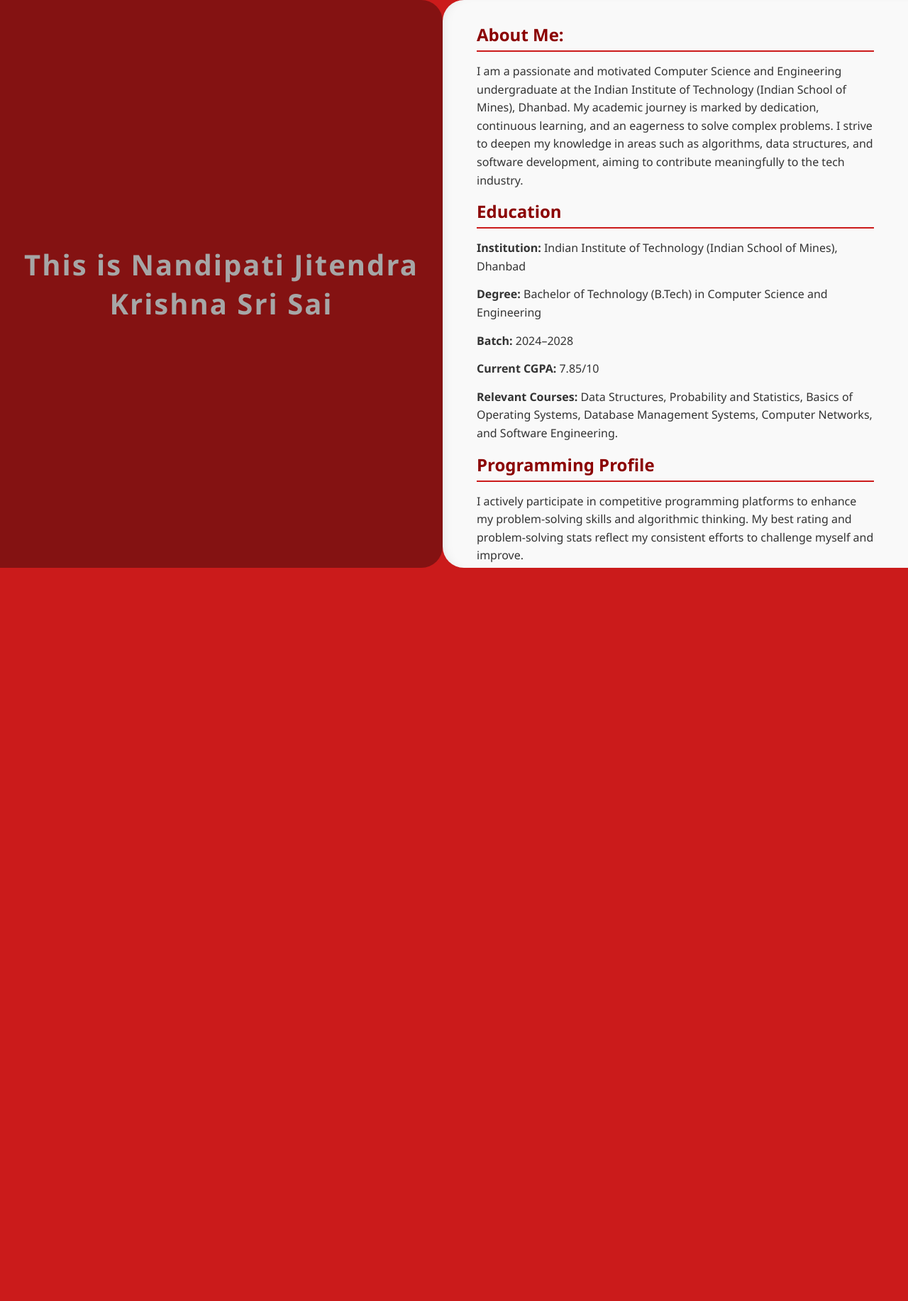
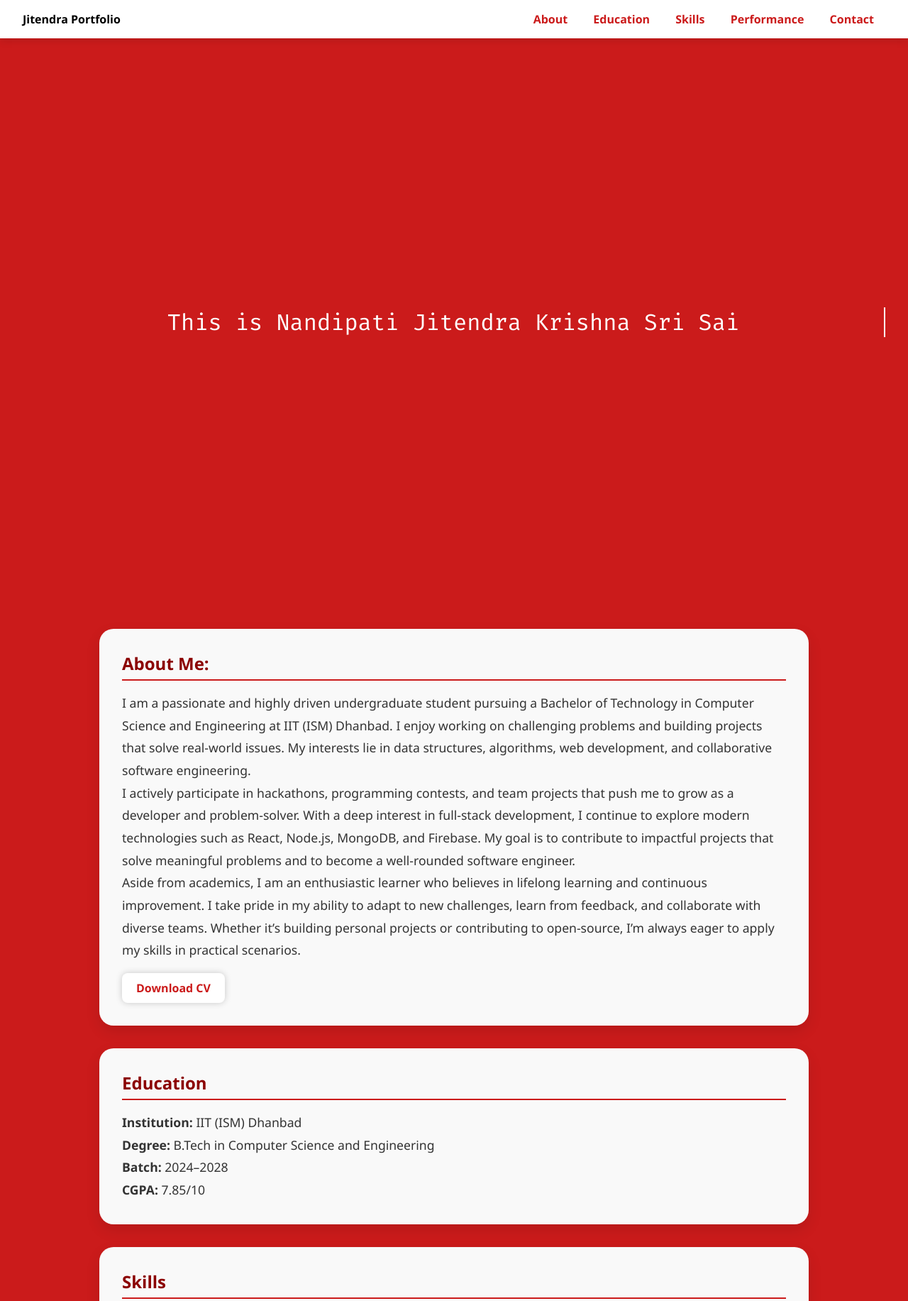
Before and after one commit to jitendra1282/Portfolio_jitendra, a plain HTML site: page index.html in a window 1280 px wide. Shown: the top 1833 px of the page at 71% size. Before the commit the page ends 800 px from the top, so only its background shows below. Drawn offline with Linux system fonts and the light colour scheme.

Commit message:
made it into top to bottom drag

```diff
--- a/index.html
+++ b/index.html
@@ -4,214 +4,270 @@
   <meta charset="UTF-8" />
   <title>Jitendra Portfolio</title>
   <meta name="viewport" content="width=device-width, initial-scale=1" />
+  <link href="https://fonts.googleapis.com/css2?family=Fira+Code&display=swap" rel="stylesheet">
   <style>
     * {
       box-sizing: border-box;
-      margin: 0; padding: 0;
+      margin: 0;
+      padding: 0;
+      scroll-behavior: smooth;
     }
-    body, html {
-      height: 100%;
+    html, body {
       font-family: 'Segoe UI', Tahoma, Geneva, Verdana, sans-serif;
-      overflow: hidden;
-      background-color: #cb1b1b; /* unified background color */
-      color: #333;
+      background-color: #cb1b1b;
+      overflow-x: hidden;
     }
-
-    .container {
+    header {
+      background: #fff;
+      padding: 1rem 2rem;
       display: flex;
+      justify-content: space-between;
+      align-items: center;
+      position: sticky;
+      top: 0;
+      z-index: 1000;
+      box-shadow: 0 4px 10px rgba(0,0,0,0.1);
+    }
+    header nav a {
+      margin: 0 1rem;
+      text-decoration: none;
+      color: #cb1b1b;
+      font-weight: bold;
+    }
+    header nav a:hover {
+      text-decoration: underline;
+    }
+    .scroll-top {
+      position: fixed;
+      bottom: 30px;
+      right: 30px;
+      background: #fff;
+      color: #cb1b1b;
+      border: none;
+      border-radius: 50%;
+      padding: 12px 16px;
+      font-size: 24px;
+      cursor: pointer;
+      box-shadow: 0 0 10px rgba(0,0,0,0.3);
+      display: none;
+      z-index: 999;
+    }
+    #intro {
       height: 100vh;
-      width: 100vw;
-      background-color: #cb1b1b; /* unify background */
-    }
-
-    /* LEFT SIDE */
-    .left-side {
-      flex: 1;
+      background-color: #cb1b1b;
+      color: white;
       display: flex;
+      flex-direction: column;
       justify-content: center;
       align-items: center;
+      text-align: center;
       padding: 2rem;
-      text-align: center;
-      font-size: 2.5rem;
-      font-weight: 700;
-      letter-spacing: 2px;
-      user-select: none;
-      color: white;
+    }
+    #typing {
+      font-size: 2rem;
+      font-family: 'Fira Code', monospace;
+      border-right: 2px solid white;
+      white-space: nowrap;
+      overflow: hidden;
+      width: 0;
+      animation: typing 4s steps(40, end) forwards, blink .75s step-end infinite;
+    }
+    @keyframes typing {
+      from { width: 0 }
+      to { width: 100% }
+    }
+    @keyframes blink {
+      50% { border-color: transparent; }
+    }
+    .portfolio-section {
       position: relative;
+      background-color: #f9f9f9;
+      color: #333;
+      padding: 2rem;
+      margin: 2rem auto;
+      max-width: 1000px;
+      border-radius: 20px;
+      box-shadow: 0 8px 20px rgba(0,0,0,0.1);
     }
-
-    /* Add subtle transparent overlay behind the text to enhance readability */
-    .left-side::before {
+    .portfolio-section::before {
       content: "";
       position: absolute;
-      inset: 0;
-      background: rgba(0, 0, 0, 0.35);
-      border-radius: 0 30px 30px 0;
-      z-index: 0;
+      top: -2px; bottom: -2px;
+      left: -2px; right: -2px;
+      background: linear-gradient(90deg, transparent, red, transparent);
+      animation: glow 2s linear infinite;
+      z-index: -1;
+      border-radius: 22px;
     }
-    .left-side > * {
-      position: relative;
-      z-index: 1;
+    @keyframes glow {
+      0% { background-position: 0% 50%; }
+      100% { background-position: 100% 50%; }
     }
-
-    /* RIGHT SIDE */
-    .right-side {
-      flex: 1;
-      background-color: #f9f9f9;
-      overflow-y: auto;
-      padding: 2rem 3rem;
-      border-radius: 30px 0 0 30px;
-      color: #333;
-      box-shadow: inset 10px 0 15px -10px rgba(0,0,0,0.1);
+    h2 {
+      margin-bottom: 1rem;
+      color: #8b0000;
+      border-bottom: 2px solid #cb1b1b;
+      padding-bottom: 6px;
     }
-
-    /* Links */
-    a {
-      color: #b22222; /* dark red for contrast */
+    p {
+      font-size: 1.1rem;
+      line-height: 1.8;
+    }
+    .download-cv {
+      display: inline-block;
+      margin-top: 1rem;
+      background: #fff;
+      color: #cb1b1b;
+      padding: 10px 20px;
+      border-radius: 8px;
+      font-weight: bold;
       text-decoration: none;
+      box-shadow: 0 0 10px rgba(0,0,0,0.2);
     }
-    a:hover {
-      text-decoration: underline;
+    .download-cv:hover {
+      background: #eee;
     }
-
-    /* Table styles */
+    .language-grid {
+      display: grid;
+      grid-template-columns: repeat(auto-fit, minmax(100px, 1fr));
+      gap: 30px;
+      text-align: center;
+      margin-top: 20px;
+    }
+    .language-grid img {
+      width: 60px;
+      height: 60px;
+      object-fit: contain;
+    }
+    form {
+      display: flex;
+      flex-direction: column;
+      align-items: center;
+    }
+    form input, form textarea {
+      width: 80%;
+      padding: 16px;
+      margin-bottom: 20px;
+      font-size: 1.4rem;
+      border: 1px solid #ccc;
+      border-radius: 10px;
+    }
+    form button {
+      padding: 16px 40px;
+      font-size: 1.4rem;
+      background-color: #cb1b1b;
+      color: white;
+      border: none;
+      border-radius: 10px;
+      cursor: pointer;
+    }
     table, th, td {
       border: 1px solid #999;
       border-collapse: collapse;
-      padding: 8px;
+      padding: 10px;
     }
     th {
       background: #eee;
     }
-
-    /* Content headings */
-    h2 {
-      margin-bottom: 15px;
-      color: #8b0000; /* dark red heading color */
-      font-weight: 700;
-      border-bottom: 2px solid #cb1b1b;
-      padding-bottom: 6px;
-    }
-    h4 {
-      margin-top: 20px;
-      margin-bottom: 6px;
-      color: #a52a2a;
-    }
-    p {
-      margin-bottom: 14px;
-      line-height: 1.6;
-      font-size: 1rem;
-    }
-
-    /* Contact form */
-    .contact-form {
-      background-color: #fff;
-      padding: 25px;
-      border-radius: 12px;
-      box-shadow: 0 8px 18px rgba(0,0,0,0.1);
-      max-width: 500px;
-      margin-top: 40px;
-    }
-    .contact-form h2 {
-      text-align: center;
-      margin-bottom: 20px;
-      color: #222;
-    }
-    .contact-form input,
-    .contact-form textarea {
-      width: 100%;
-      padding: 12px;
-      margin: 10px 0;
-      border: 1px solid #ccc;
-      border-radius: 8px;
-      font-size: 16px;
-      box-sizing: border-box;
-      resize: vertical;
-    }
-    .contact-form button {
-      width: 100%;
-      padding: 14px;
-      border: none;
-      background-color: #28a745;
-      color: white;
-      font-size: 18px;
-      border-radius: 8px;
-      cursor: pointer;
-      transition: background-color 0.3s ease;
-    }
-    .contact-form button:hover {
-      background-color: #218838;
-    }
   </style>
 </head>
 <body>
+  <header>
+    <div><strong>Jitendra Portfolio</strong></div>
+    <nav>
+      <a href="#about">About</a>
+      <a href="#education">Education</a>
+      <a href="#skills">Skills</a>
+      <a href="#performance">Performance</a>
+      <a href="#contact">Contact</a>
+    </nav>
+  </header>
 
-  <div class="container">
-    <!-- LEFT: Static -->
-    <div class="left-side">
-      This is Nandipati Jitendra Krishna Sri Sai
-    </div>
+  <section id="intro">
+    <div id="typing">This is Nandipati Jitendra Krishna Sri Sai</div>
+  </section>
 
-    <!-- RIGHT: Scrollable content -->
-    <div class="right-side">
-
+  <section id="about" class="portfolio-section">
     <h2>About Me:</h2>
     <p>
-        I am a passionate and motivated Computer Science and Engineering undergraduate at the Indian Institute of Technology (Indian School of Mines), Dhanbad. My academic journey is marked by dedication, continuous learning, and an eagerness to solve complex problems. I strive to deepen my knowledge in areas such as algorithms, data structures, and software development, aiming to contribute meaningfully to the tech industry.
+      I am a passionate and highly driven undergraduate student pursuing a Bachelor of Technology in Computer Science and Engineering at IIT (ISM) Dhanbad. I enjoy working on challenging problems and building projects that solve real-world issues. My interests lie in data structures, algorithms, web development, and collaborative software engineering.
     </p>
+    <p>
+      I actively participate in hackathons, programming contests, and team projects that push me to grow as a developer and problem-solver. With a deep interest in full-stack development, I continue to explore modern technologies such as React, Node.js, MongoDB, and Firebase. My goal is to contribute to impactful projects that solve meaningful problems and to become a well-rounded software engineer.
+    </p>
+    <p>
+      Aside from academics, I am an enthusiastic learner who believes in lifelong learning and continuous improvement. I take pride in my ability to adapt to new challenges, learn from feedback, and collaborate with diverse teams. Whether it’s building personal projects or contributing to open-source, I’m always eager to apply my skills in practical scenarios.
+    </p>
+    <a class="download-cv" href="https://docs.google.com/document/d/19gLXvveoAyPxuszuqBwFtzrl10tBw2EFJNe6Ot7XIxI/edit?usp=sharing" target="_blank">Download CV</a>
+  </section>
 
+  <section id="education" class="portfolio-section">
     <h2>Education</h2>
-      <p><strong>Institution:</strong> Indian Institute of Technology (Indian School of Mines), Dhanbad</p>
-      <p><strong>Degree:</strong> Bachelor of Technology (B.Tech) in Computer Science and Engineering</p>
+    <p><strong>Institution:</strong> IIT (ISM) Dhanbad</p>
+    <p><strong>Degree:</strong> B.Tech in Computer Science and Engineering</p>
     <p><strong>Batch:</strong> 2024–2028</p>
-      <p><strong>Current CGPA:</strong> 7.85/10</p>
-      <p><strong>Relevant Courses:</strong> Data Structures, Probability and Statistics, Basics of Operating Systems, Database Management Systems, Computer Networks, and Software Engineering.</p>
+    <p><strong>CGPA:</strong> 7.85/10</p>
+  </section>
 
+  <section id="skills" class="portfolio-section">
+    <h2>Skills</h2>
+    <div class="language-grid">
+      <div><img src="https://cdn.jsdelivr.net/gh/devicons/devicon/icons/c/c-original.svg" alt="C"/><div>C</div></div>
+      <div><img src="https://cdn.jsdelivr.net/gh/devicons/devicon/icons/cplusplus/cplusplus-original.svg" alt="C++"/><div>C++</div></div>
+      <div><img src="https://cdn.jsdelivr.net/gh/devicons/devicon/icons/python/python-original.svg" alt="Python"/><div>Python</div></div>
+      <div><img src="https://cdn.jsdelivr.net/gh/devicons/devicon/icons/javascript/javascript-original.svg" alt="JavaScript"/><div>JavaScript</div></div>
+    </div>
+    <br><br>
+    <h3>Web Development</h3>
+    <div class="language-grid">
+      <div><img src="https://cdn.jsdelivr.net/gh/devicons/devicon/icons/html5/html5-original.svg" alt="HTML"/><div>HTML</div></div>
+      <div><img src="https://cdn.jsdelivr.net/gh/devicons/devicon/icons/css3/css3-original.svg" alt="CSS"/><div>CSS</div></div>
+      <div><img src="https://cdn.jsdelivr.net/gh/devicons/devicon/icons/bootstrap/bootstrap-plain.svg" alt="Bootstrap"/><div>Bootstrap</div></div>
+      <div><img src="https://upload.wikimedia.org/wikipedia/commons/d/d5/Tailwind_CSS_Logo.svg" alt="Tailwind"/><div>Tailwind</div></div>
+      <div><img src="https://cdn.jsdelivr.net/gh/devicons/devicon/icons/react/react-original.svg" alt="React"/><div>React</div></div>
+      <div><img src="https://cdn.jsdelivr.net/gh/devicons/devicon/icons/nodejs/nodejs-original.svg" alt="Node.js"/><div>Node.js</div></div>
+      <div><img src="https://cdn.jsdelivr.net/gh/devicons/devicon/icons/express/express-original.svg" alt="Express"/><div>Express</div></div>
+      <div><img src="https://cdn.jsdelivr.net/gh/devicons/devicon/icons/mongodb/mongodb-original.svg" alt="MongoDB"/><div>MongoDB</div></div>
+    </div>
+    <br><br>
+    <h3>Other Technologies</h3>
+    <div class="language-grid">
+      <div><img src="https://cdn.jsdelivr.net/gh/devicons/devicon/icons/firebase/firebase-plain.svg" alt="Firebase"/><div>Firebase</div></div>
+      <div><img src="https://upload.wikimedia.org/wikipedia/commons/3/38/Jupyter_logo.svg" alt="Jupyter"/><div>Jupyter</div></div>
+      <div><img src="https://upload.wikimedia.org/wikipedia/commons/d/d0/Google_Colaboratory_SVG_Logo.svg" alt="Colab"/><div>Colab</div></div>
+      <div><img src="https://cdn.jsdelivr.net/gh/devicons/devicon/icons/git/git-original.svg" alt="Git"/><div>Git</div></div>
+    </div>
+  </section>
+
+  <section id="performance" class="portfolio-section">
     <h2>Programming Profile</h2>
-      <p>
-        I actively participate in competitive programming platforms to enhance my problem-solving skills and algorithmic thinking. My best rating and problem-solving stats reflect my consistent efforts to challenge myself and improve.
-      </p>
     <table>
+      <tr><th>Platform</th><th>Best Rating</th><th>Problems Solved</th></tr>
       <tr>
-          <th>Platform</th>
-          <th>Best Rating</th>
-          <th>Problems Solved</th>
-        </tr>
-        <tr>
-          <td><a href="https://codeforces.com/profile/Jitendrakrishna" target="_blank" rel="noopener noreferrer">Codeforces</a></td>
+        <td><a href="https://codeforces.com/profile/Jitendrakrishna" target="_blank">Codeforces</a></td>
         <td>1255</td>
         <td>33</td>
       </tr>
     </table>
+  </section>
 
-      <h2>Skills</h2>
-      <h4>Programming Languages</h4>
-      <p>
-        Proficient in C, C++, Python, and JavaScript. I utilize these languages for various projects ranging from system programming to web development.
-      </p>
-
-      <h4>Web Development</h4>
-      <p>
-        Experienced with front-end and back-end technologies including HTML, CSS, Tailwind, Bootstrap, React, Express, Node.js, and MongoDB to build responsive and dynamic web applications.
-      </p>
-
-      <h4>Other Technologies</h4>
-      <p>
-        Familiar with Firebase for cloud backend services, Jupyter notebooks and Google Colab for data analysis, and Git for version control and collaborative development.
-      </p>
-
-      <div class="contact-form">
+  <section id="contact" class="portfolio-section">
     <h2>Contact Me</h2>
     <form action="https://formspree.io/f/xldngvnb" method="POST">
-          <input type="text" name="name" placeholder="Your Name" required />
-          <input type="email" name="email" placeholder="Your Email" required />
+      <input type="text" name="name" placeholder="Your Name" required>
+      <input type="email" name="email" placeholder="Your Email" required>
       <textarea name="message" rows="6" placeholder="Your Message" required></textarea>
       <button type="submit">Send Message</button>
     </form>
-      </div>
+  </section>
 
-    </div>
-  </div>
+  <button class="scroll-top" onclick="window.scrollTo({top: 0, behavior: 'smooth'});">&#8679;</button>
 
+  <script>
+    const scrollBtn = document.querySelector('.scroll-top');
+    window.addEventListener('scroll', () => {
+      scrollBtn.style.display = window.scrollY > 200 ? 'block' : 'none';
+    });
+  </script>
 </body>
 </html>
```
Lines whose indentation alone changed are shown as unchanged.
